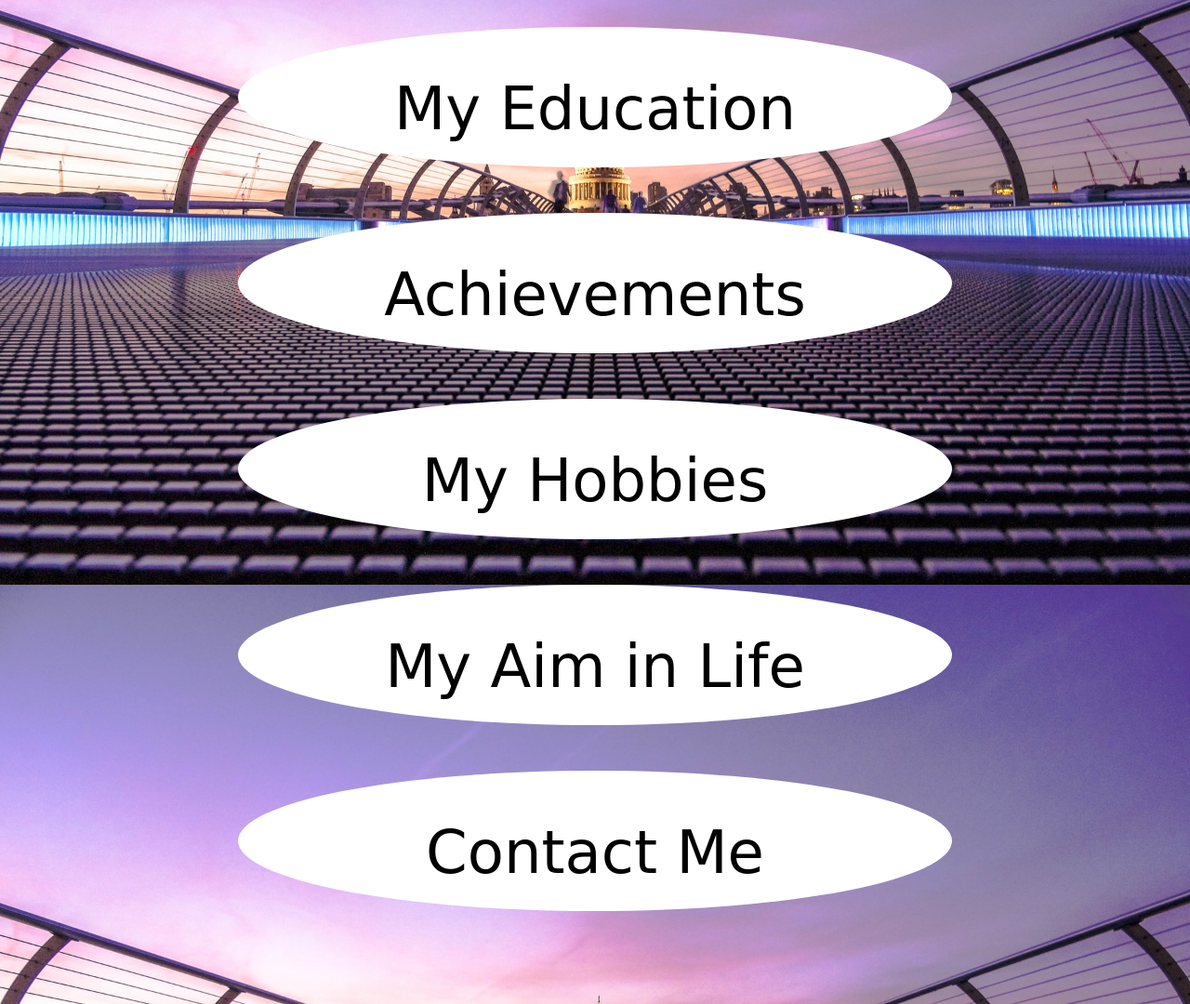
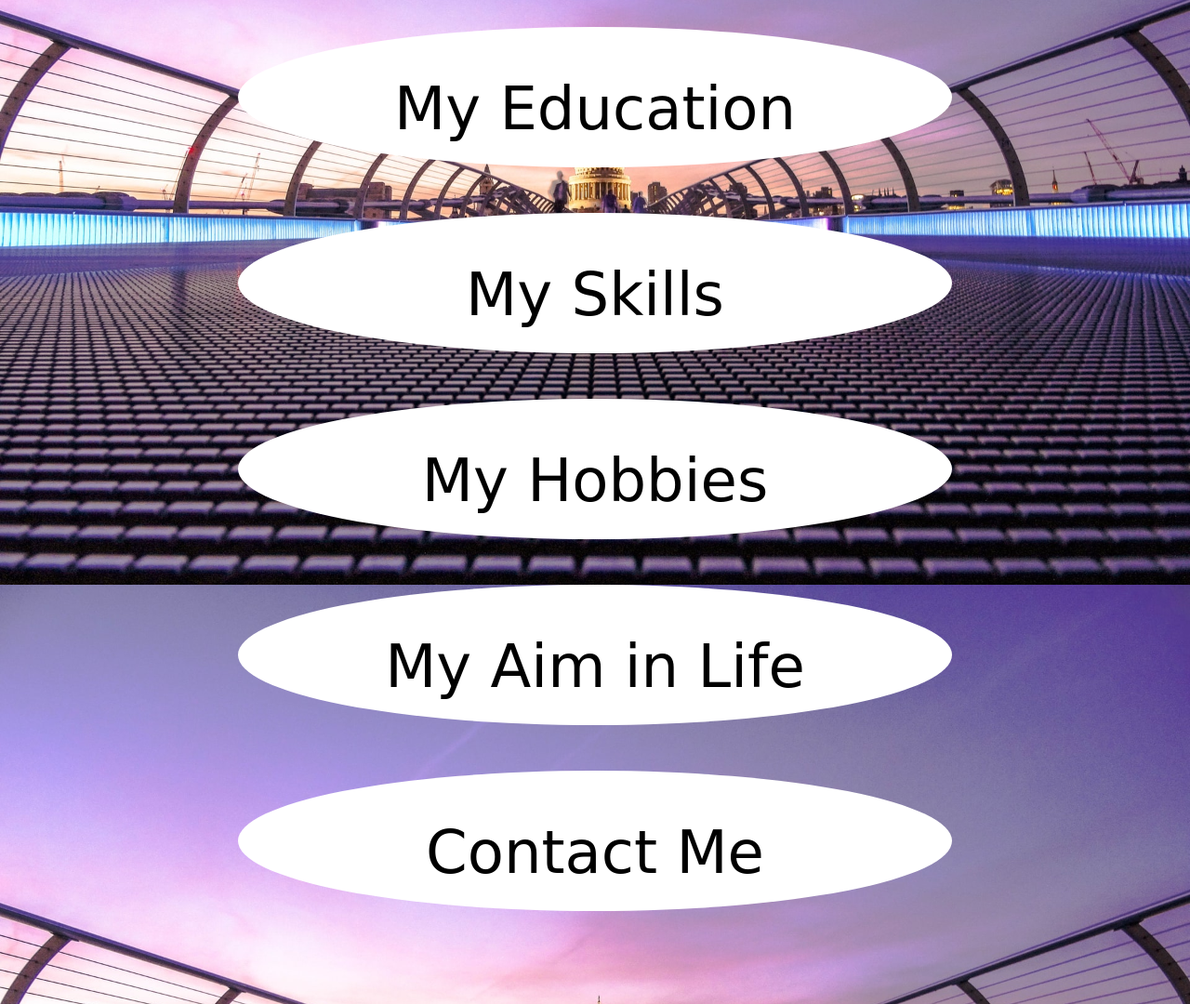
Before and after one commit to AhanaGanguly1511/cv, a plain HTML site: page index.html in a window 1280 px wide. Shown: the part 1291-2371 px from the top of the page at 93% size. Drawn offline with Linux system fonts and the light colour scheme; a web font is replaced by a local one.

Commit message:
Add files via upload

```diff
--- a/index.html
+++ b/index.html
@@ -19,7 +19,7 @@
       <br>Apart from the subjects of my stream,my interests lie in <a  class="col hov" href="https://www.w3schools.com/whatis/whatis_fullstack.asp" target="_blank">Full Stack Web Development</a>,<a  class="col hov" href="https://www.w3schools.in/category/ethical-hacking/" target="_blank"> Ethical Hacking</a> and <a  class="col hov" href="https://www.hackerearth.com/getstarted-competitive-programming/" target="_blank">Competitive Programming.</a>.
     </div>
     <div class="bar" style="position:absolute;top:165%;left:20%;"><a class="lin hov2" href="education.html" target="_blank">My Education</a></div>
-    <div class="bar" style="position:absolute;top:190%;left:20%;"><a class="lin hov2" href="#My Achievements" target="_blank"> Achievements</a></div>
+    <div class="bar" style="position:absolute;top:190%;left:20%;"><a class="lin hov2" href="#My Skilles" target="_blank"> My Skills</a></div>
     <div class="bar" style="position:absolute;top:215%;left:20%; "><a class="lin hov2" href="#My Hobbies" target="_blank">My Hobbies</a></div>
     <div class="bar" style="position:absolute;top:240%;left:20%;"><a class="lin hov2" href="#My Aim in Life" target="_blank">My Aim in Life</a></div>
     <div class="bar" style="position:absolute;top:265%;left:20%;"><a class="lin hov2" href="#Contact Me" target="_blank">Contact Me</a></div>
```
